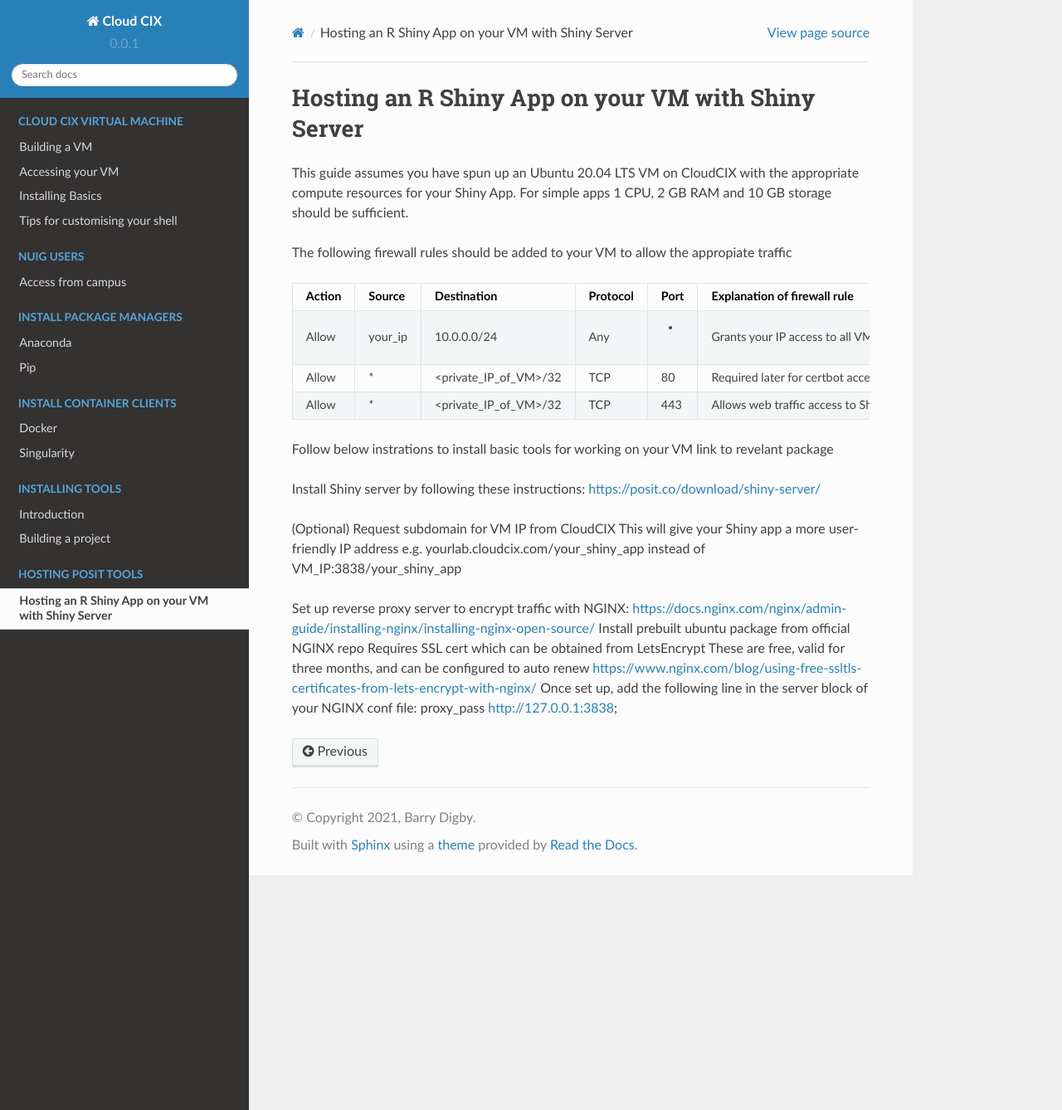
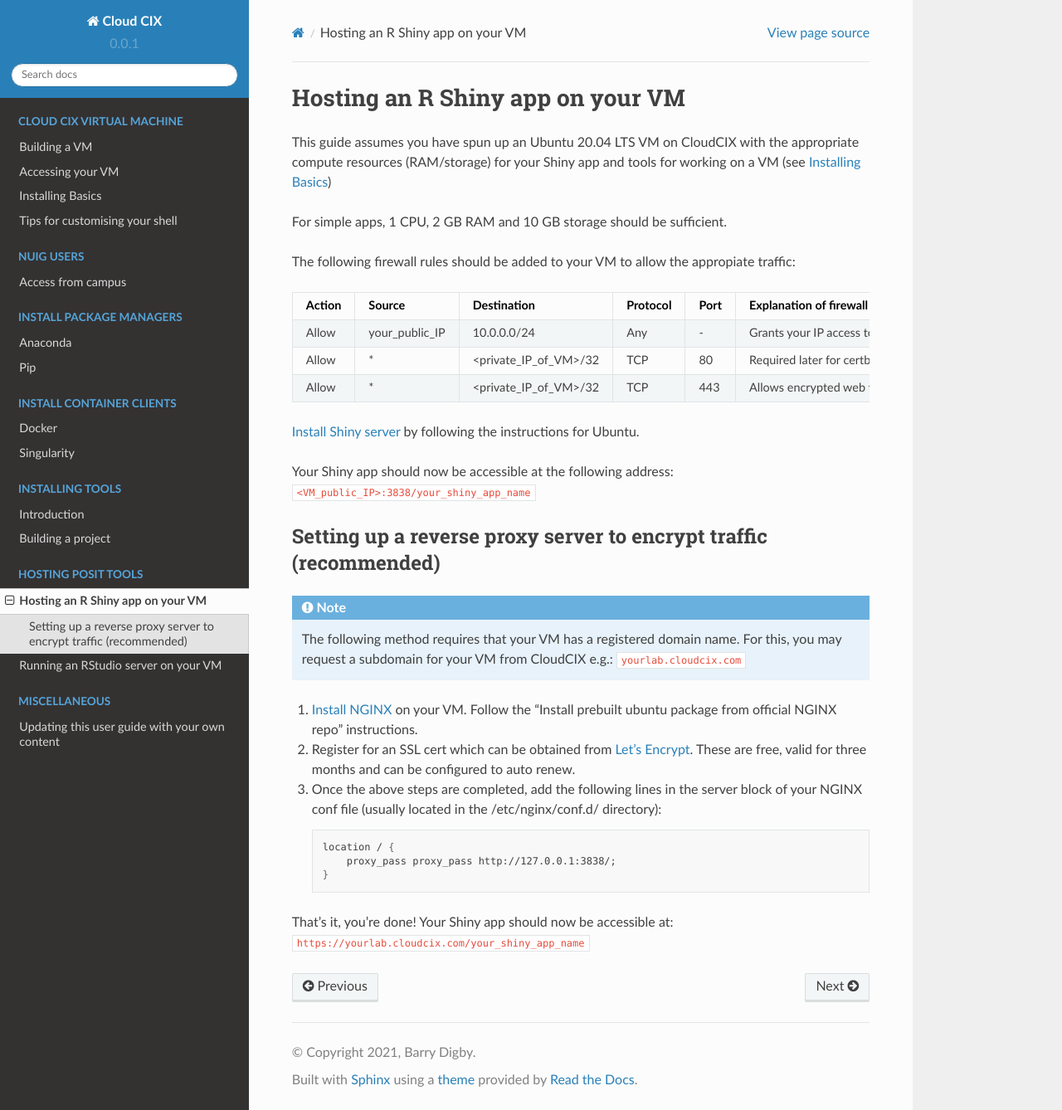
Before and after one commit to BarryDigby/Cloud_CIX, a Sphinx documentation site: the page built from docs/source/man_pages/hosting_rshiny_app.rst, in a window 1280 px wide and 1338 px high. Shown: the whole window at 83% size. Built offline with Sphinx 7.4.7 and the Read the Docs theme 2.0.0, drawn with Linux system fonts in a browser that asks for light colours; pages that are not in the unit, such as notebooks, are missing from menus.

Commit message:
Updated documentation with more info

```diff
--- a/docs/source/man_pages/hosting_rshiny_app.rst
+++ b/docs/source/man_pages/hosting_rshiny_app.rst
@@ -1,34 +1,43 @@
-Hosting an R Shiny App on your VM with Shiny Server
-===================================================
+Hosting an R Shiny app on your VM
+=================================
+This guide assumes you have spun up an Ubuntu 20.04 LTS VM on CloudCIX with the appropriate compute resources (RAM/storage) for your Shiny app and tools for working on a VM (see :doc:`Installing  Basics <install_basics_vm>`)
 
-This guide assumes you have spun up an Ubuntu 20.04 LTS VM on CloudCIX with the appropriate compute resources for your Shiny App.
-For simple apps 1 CPU, 2 GB RAM and 10 GB storage should be sufficient.
+For simple apps, 1 CPU, 2 GB RAM and 10 GB storage should be sufficient.
 
-The following firewall rules should be added to your VM to allow the appropiate traffic
+The following firewall rules should be added to your VM to allow the appropiate traffic:
 
-====== ======= ===================== ======== ==== ==========================================================================
-Action Source  Destination           Protocol Port Explanation of firewall rule
-====== ======= ===================== ======== ==== ==========================================================================
-Allow  your_ip 10.0.0.0/24           Any      -    Grants your IP access to all VMs in CloudCIX project
-Allow  \*      <private_IP_of_VM>/32 TCP      80   Required later for certbot access
-Allow  \*      <private_IP_of_VM>/32 TCP      443  Allows web traffic access to Shiny app once reverse proxy server is set up
-====== ======= ===================== ======== ==== ==========================================================================
+====== ============== ===================== ======== ==== ====================================================================================
+Action Source         Destination           Protocol Port Explanation of firewall rule
+====== ============== ===================== ======== ==== ====================================================================================
+Allow  your_public_IP 10.0.0.0/24           Any      \-   Grants your IP access to all VMs in CloudCIX project
+Allow  \*             <private_IP_of_VM>/32 TCP      80   Required later for certbot access
+Allow  \*             <private_IP_of_VM>/32 TCP      443  Allows encrypted web traffic access to Shiny app once reverse proxy server is set up
+====== ============== ===================== ======== ==== ====================================================================================
 
-Follow below instrations to install basic tools for working on your VM
-link to revelant package
+`Install Shiny server <https://posit.co/download/shiny-server/>`_ by following the instructions for Ubuntu.
 
-Install Shiny server by following these instructions:
-https://posit.co/download/shiny-server/
+Your Shiny app should now be accessible at the following address: ``<VM_public_IP>:3838/your_shiny_app_name``
 
-(Optional) Request subdomain for VM IP from CloudCIX
-This will give your Shiny app a more user-friendly IP address
-e.g. yourlab.cloudcix.com/your_shiny_app instead of VM_IP:3838/your_shiny_app
+Setting up a reverse proxy server to encrypt traffic (recommended)
+------------------------------------------------------------------
 
-Set up reverse proxy server to encrypt traffic with NGINX:
-https://docs.nginx.com/nginx/admin-guide/installing-nginx/installing-nginx-open-source/
-Install prebuilt ubuntu package from official NGINX repo
-Requires SSL cert which can be obtained from LetsEncrypt
-These are free, valid for three months, and can be configured to auto renew
-https://www.nginx.com/blog/using-free-ssltls-certificates-from-lets-encrypt-with-nginx/
-Once set up, add the following line in the server block of your NGINX conf file:
-proxy_pass http://127.0.0.1:3838;
+.. note::
+  The following method requires that your VM has a registered domain name. For this, you may request a subdomain for your VM from CloudCIX e.g.:
+  ``yourlab.cloudcix.com``
+
+1. `Install NGINX <https://docs.nginx.com/nginx/admin-guide/installing-nginx/installing-nginx-open-source/>`_ on your VM.
+   Follow the "Install prebuilt ubuntu package from official NGINX repo" instructions.
+
+2. Register for an SSL cert which can be obtained from `Let's Encrypt <https://www.nginx.com/blog/using-free-ssltls-certificates-from-lets-encrypt-with-nginx/>`_.
+   These are free, valid for three months and can be configured to auto renew.
+
+3. Once the above steps are completed, add the following lines in the server block of your NGINX conf file (usually located in the /etc/nginx/conf.d/ directory):
+
+   .. code-block:: bash
+
+    location / {
+        proxy_pass proxy_pass http://127.0.0.1:3838/;
+    }
+
+That's it, you're done! Your Shiny app should now be accessible at:
+``https://yourlab.cloudcix.com/your_shiny_app_name``
--- a/docs/source/man_pages/install_basics_vm.rst
+++ b/docs/source/man_pages/install_basics_vm.rst
@@ -1,7 +1,7 @@
 Installing Basics
 =================
 
-The cloud computing core are curating a list of tools and software that are essential for running/installing/editing bioinformatics worflows. The idea here is to provide you with a single command to download and install tools and software that are used everyday by bioinformaticians, saving you the headache of manually installing them yourself.
+The cloud computing core are curating a list of tools and software that are essential for running/installing/editing bioinformatics workflows. The idea here is to provide you with a single command to download and install tools and software that are used everyday by bioinformaticians, saving you the headache of manually installing them yourself.
 
 This list does not contain specific genomics tools such as ``samtools``, rather we will provide you with the tools needed to download your own version of samtools etc.
 
```
Also changed, not shown: docs/source/index.rst (+10 -0 lines), docs/source/man_pages/install_tools.rst (+68 -10 lines).
